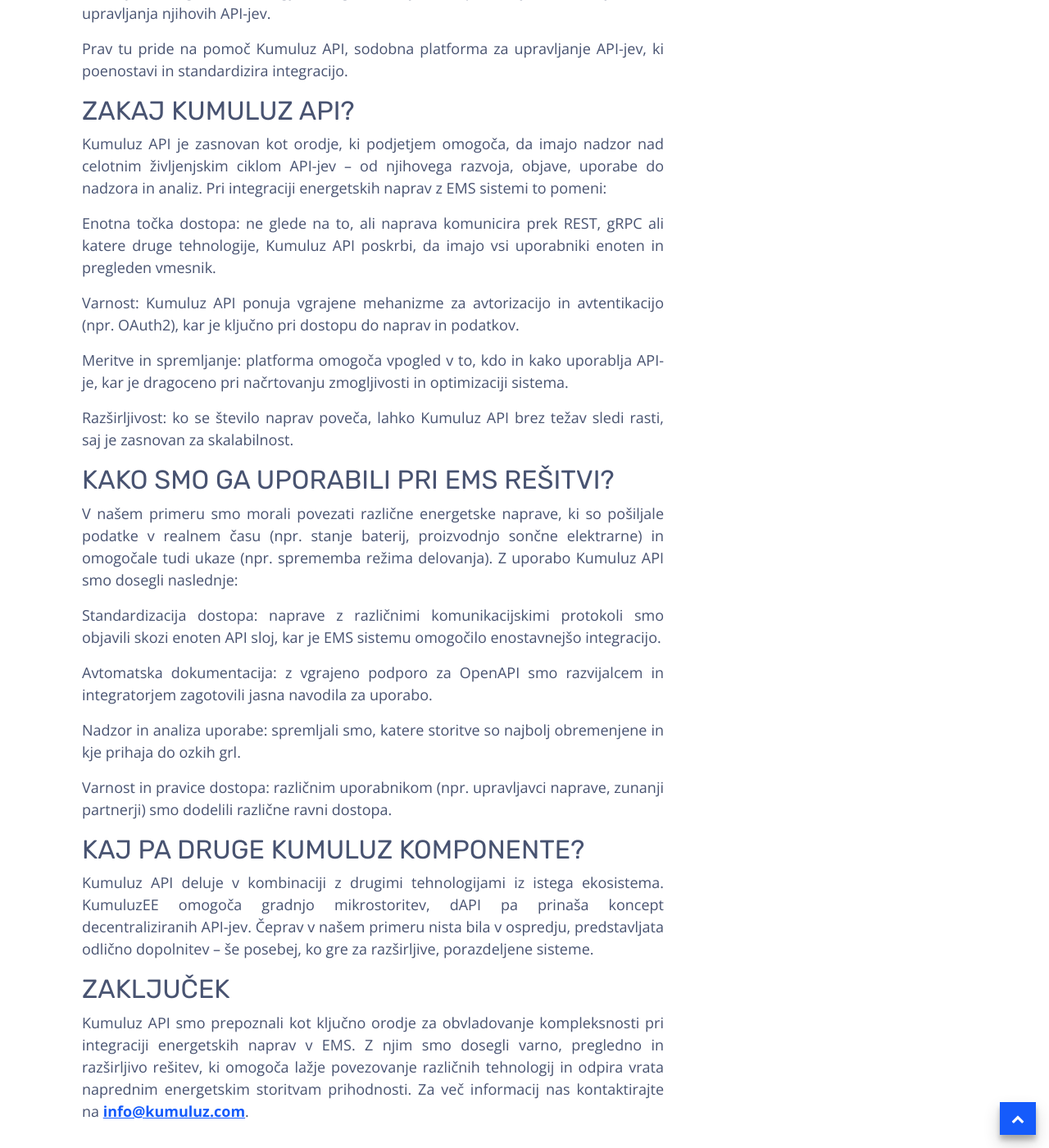
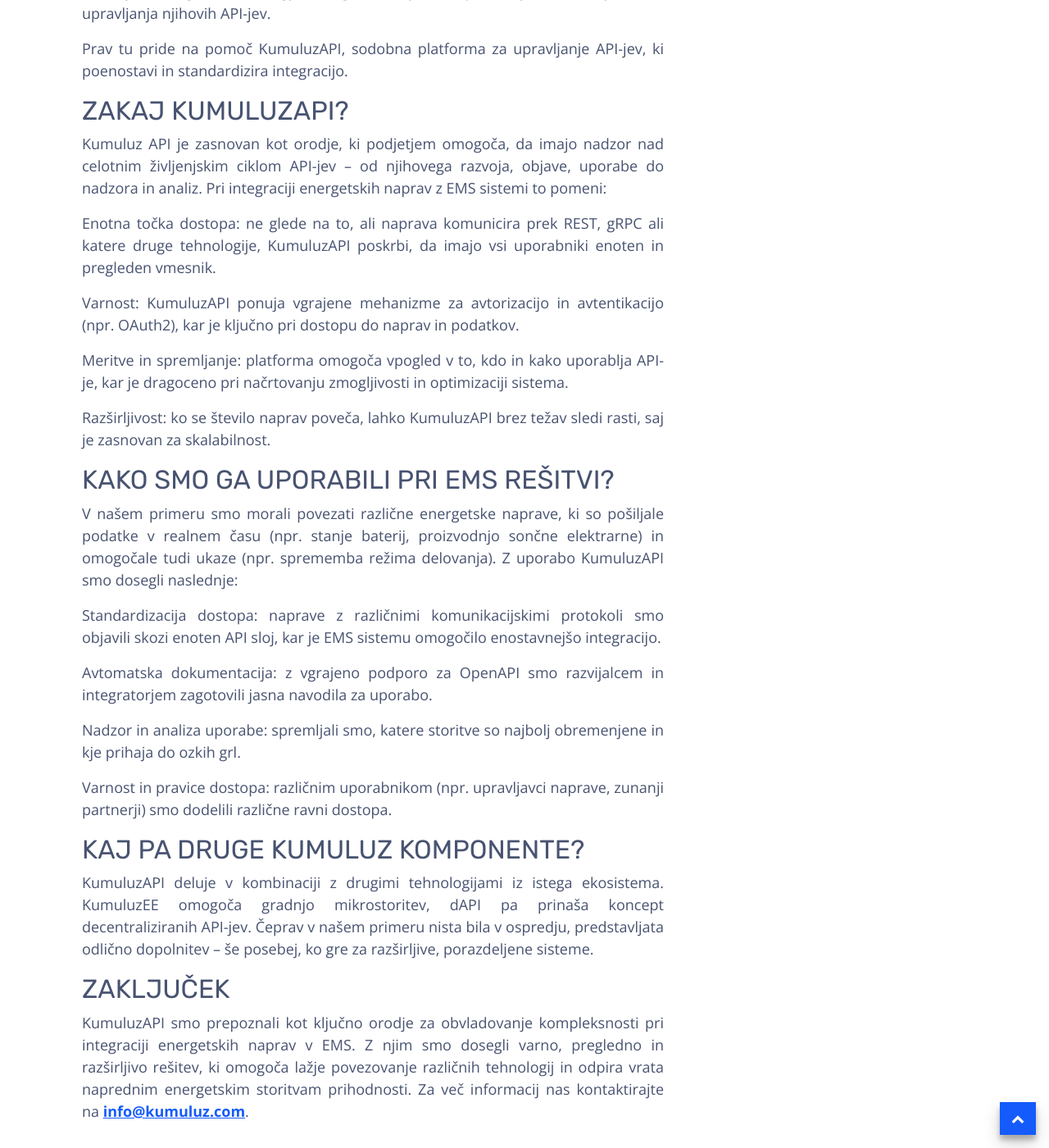
Before and after one commit to kumuluz/blog.sunesis.si, a Jekyll site: the page built from _posts/2025-03-12-api-sistemi-ems.markdown, in a window 1280 px wide and 1400 px high, scrolled down 771 px. Shown: the whole window at 82% size. Built offline with Jekyll 4.4.1, drawn with Linux system fonts in a browser that asks for light colours; some of the changed text lies outside the part shown.

Commit message:
Update 2025-03-12-api-sistemi-ems.markdown

```diff
--- a/_posts/2025-03-12-api-sistemi-ems.markdown
+++ b/_posts/2025-03-12-api-sistemi-ems.markdown
@@ -1,6 +1,6 @@
 ---
 layout: post
-title:  "Kumuluz API kot orodje za integracijo energetskih naprav z EMS sistemi"
+title:  "KumuluzAPI kot orodje za integracijo energetskih naprav z EMS sistemi"
 date:   2025-03-12
 author: ezupancic
 categories: [API]
@@ -10,25 +10,25 @@
 
 Ena od največjih izzivov sodobnih energetskih sistemov je, kako med seboj povezati zelo raznolike naprave – od sončnih elektrarn in baterijskih hranilnikov do pametnih merilnikov, vtičnic in ogrevalnih sistemov. Vsaka naprava običajno uporablja svoj protokol in svoj način komunikacije. Če želimo, da vse te komponente sodelujejo znotraj enotnega EMS (Energy Management System), potrebujemo zanesljiv način upravljanja njihovih API-jev.
 
-Prav tu pride na pomoč Kumuluz API, sodobna platforma za upravljanje API-jev, ki poenostavi in standardizira integracijo.
+Prav tu pride na pomoč KumuluzAPI, sodobna platforma za upravljanje API-jev, ki poenostavi in standardizira integracijo.
 
 <!--more-->
 
-## Zakaj Kumuluz API?
+## Zakaj KumuluzAPI?
 
 Kumuluz API je zasnovan kot orodje, ki podjetjem omogoča, da imajo nadzor nad celotnim življenjskim ciklom API-jev – od njihovega razvoja, objave, uporabe do nadzora in analiz. Pri integraciji energetskih naprav z EMS sistemi to pomeni:
 
-**Enotna točka dostopa:** ne glede na to, ali naprava komunicira prek REST, gRPC ali katere druge tehnologije, Kumuluz API poskrbi, da imajo vsi uporabniki enoten in pregleden vmesnik.
+**Enotna točka dostopa:** ne glede na to, ali naprava komunicira prek REST, gRPC ali katere druge tehnologije, KumuluzAPI poskrbi, da imajo vsi uporabniki enoten in pregleden vmesnik.
 
-**Varnost:** Kumuluz API ponuja vgrajene mehanizme za avtorizacijo in avtentikacijo (npr. OAuth2), kar je ključno pri dostopu do naprav in podatkov.
+**Varnost:** KumuluzAPI ponuja vgrajene mehanizme za avtorizacijo in avtentikacijo (npr. OAuth2), kar je ključno pri dostopu do naprav in podatkov.
 
 **Meritve in spremljanje:** platforma omogoča vpogled v to, kdo in kako uporablja API-je, kar je dragoceno pri načrtovanju zmogljivosti in optimizaciji sistema.
 
-**Razširljivost:** ko se število naprav poveča, lahko Kumuluz API brez težav sledi rasti, saj je zasnovan za skalabilnost.
+**Razširljivost:** ko se število naprav poveča, lahko KumuluzAPI brez težav sledi rasti, saj je zasnovan za skalabilnost.
 
 ## Kako smo ga uporabili pri EMS rešitvi?
 
-V našem primeru smo morali povezati različne energetske naprave, ki so pošiljale podatke v realnem času (npr. stanje baterij, proizvodnjo sončne elektrarne) in omogočale tudi ukaze (npr. sprememba režima delovanja). Z uporabo Kumuluz API smo dosegli naslednje:
+V našem primeru smo morali povezati različne energetske naprave, ki so pošiljale podatke v realnem času (npr. stanje baterij, proizvodnjo sončne elektrarne) in omogočale tudi ukaze (npr. sprememba režima delovanja). Z uporabo KumuluzAPI smo dosegli naslednje:
 
 **Standardizacija dostopa:** naprave z različnimi komunikacijskimi protokoli smo objavili skozi enoten API sloj, kar je EMS sistemu omogočilo enostavnejšo integracijo.
 
@@ -40,8 +40,8 @@
 
 ## Kaj pa druge Kumuluz komponente?
 
-Kumuluz API deluje v kombinaciji z drugimi tehnologijami iz istega ekosistema. KumuluzEE omogoča gradnjo mikrostoritev, dAPI pa prinaša koncept decentraliziranih API-jev. Čeprav v našem primeru nista bila v ospredju, predstavljata odlično dopolnitev – še posebej, ko gre za razširljive, porazdeljene sisteme.
+KumuluzAPI deluje v kombinaciji z drugimi tehnologijami iz istega ekosistema. KumuluzEE omogoča gradnjo mikrostoritev, dAPI pa prinaša koncept decentraliziranih API-jev. Čeprav v našem primeru nista bila v ospredju, predstavljata odlično dopolnitev – še posebej, ko gre za razširljive, porazdeljene sisteme.
 
 ## Zaključek
 
-Kumuluz API smo prepoznali kot ključno orodje za obvladovanje kompleksnosti pri integraciji energetskih naprav v EMS. Z njim smo dosegli varno, pregledno in razširljivo rešitev, ki omogoča lažje povezovanje različnih tehnologij in odpira vrata naprednim energetskim storitvam prihodnosti. Za več informacij nas kontaktirajte na <info@kumuluz.com>.
+KumuluzAPI smo prepoznali kot ključno orodje za obvladovanje kompleksnosti pri integraciji energetskih naprav v EMS. Z njim smo dosegli varno, pregledno in razširljivo rešitev, ki omogoča lažje povezovanje različnih tehnologij in odpira vrata naprednim energetskim storitvam prihodnosti. Za več informacij nas kontaktirajte na <info@kumuluz.com>.
```
